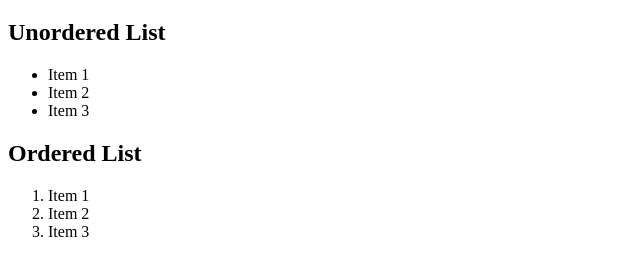
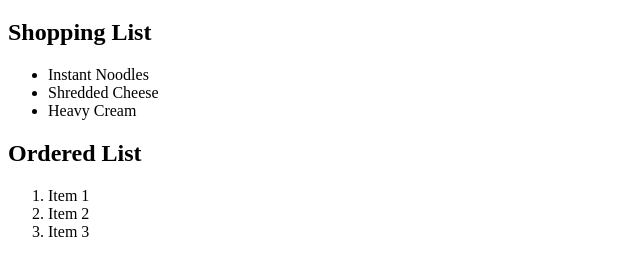
Before and after one commit to MarkSemaan/html-boilerplate, a plain HTML site: page index.html in a window 1280 px wide. Shown: the part 61-336 px from the top of the page, without its empty margins (0-640 px from the left). Drawn offline with Linux system fonts and the light colour scheme.

Commit message:
feat: update shopping list items and title

```diff
--- a/index.html
+++ b/index.html
@@ -7,11 +7,11 @@
     </head>
     <body>
         <h1>Hello World!</h1>
-        <h2>Unordered List</h2>
+        <h2>Shopping List</h2>
         <ul>
-            <li>Item 1</li>
-            <li>Item 2</li>
-            <li>Item 3</li>
+            <li>Instant Noodles</li>
+            <li>Shredded Cheese</li>
+            <li>Heavy Cream</li>
         </ul>
         <h2>Ordered List</h2>
         <ol>
```
